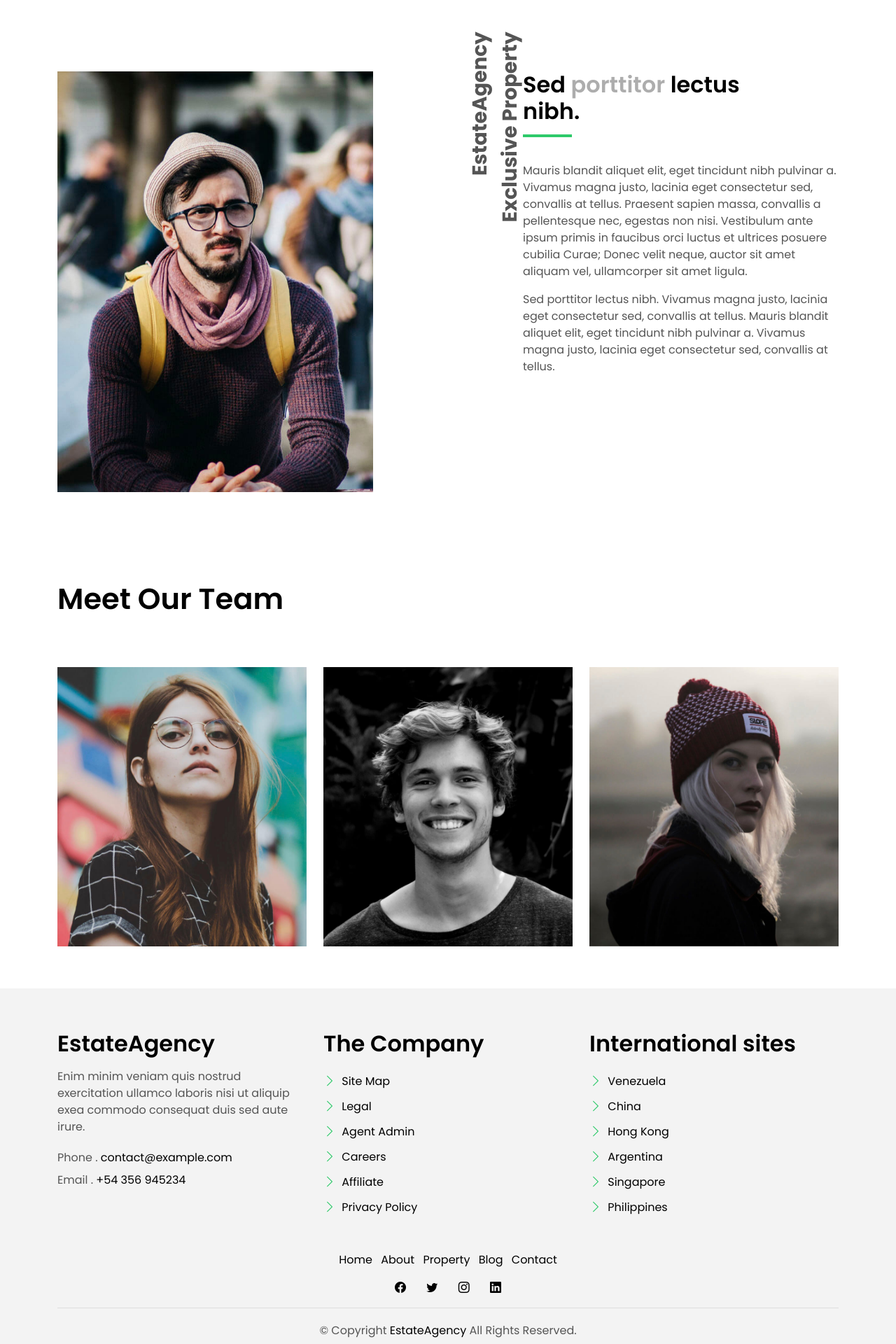
After one commit to aruneshkumar324/Estate-Agency, a Django app: page /about/ in a window 1280 px wide. The commit adds this page. Shown: the part 920-2840 px from the top of the page at 70% size. Run offline with Django 4.2, Linux system fonts and the light colour scheme; some libraries are stand-ins or nearby versions.

Commit message:
1.2 : added other pages ( about | contact )

```diff
--- a/pages/urls.py
+++ b/pages/urls.py
@@ -3,5 +3,7 @@ from . import views
 
 
 urlpatterns = [
-    path('', views.home, name='home')
+    path('', views.home, name='home'),
+    path('about/', views.about, name='about'),
+    path('contact/', views.contact, name='contact'),
 ]
--- a/pages/views.py
+++ b/pages/views.py
@@ -4,3 +4,11 @@ from django.shortcuts import render
 # Create your views here.
 def home(request):
     return render(request, 'pages/home.html')
+
+
+def about(request):
+    return render(request, 'pages/about.html')
+
+
+def contact(request):
+    return render(request, 'pages/contact.html')
--- a/templates/includes/navbar.html
+++ b/templates/includes/navbar.html
@@ -12,19 +12,31 @@
         <ul class="navbar-nav">
 
           <li class="nav-item">
-            <a class="nav-link active" href="index.html">Home</a>
+            <a
+                {% if '/' == request.path %}
+                    class="nav-link active"
+                {% else %}
+                class="nav-link"
+                {% endif %}
+            href="{% url 'home' %}">Home</a>
           </li>
 
           <li class="nav-item">
-            <a class="nav-link " href="about.html">About</a>
+            <a
+                {% if 'about' in request.path %}
+                    class="nav-link active"
+                {% else %}
+                    class="nav-link"
+                {% endif %}
+            href="{% url 'about' %}">About</a>
           </li>
 
           <li class="nav-item">
-            <a class="nav-link " href="property-grid.html">Property</a>
+            <a class="nav-link" href="property-grid.html">Property</a>
           </li>
 
           <li class="nav-item">
-            <a class="nav-link " href="blog-grid.html">Blog</a>
+            <a class="nav-link" href="blog-grid.html">Blog</a>
           </li>
 
           <li class="nav-item dropdown">
@@ -37,7 +49,13 @@
             </div>
           </li>
           <li class="nav-item">
-            <a class="nav-link " href="contact.html">Contact</a>
+            <a
+                {% if 'contact' in request.path %}
+                    class="nav-link active"
+                {% else %}
+                    class="nav-link"
+                {% endif %}
+            href="{% url 'contact' %}">Contact</a>
           </li>
         </ul>
       </div>
--- /dev/null
+++ b/templates/pages/about.html
@@ -0,0 +1,287 @@
+{% extends 'base.html' %}
+
+
+{% block content %}
+
+{% load static %}
+
+  <main id="main">
+
+    <!-- ======= Intro Single ======= -->
+    <section class="intro-single">
+      <div class="container">
+        <div class="row">
+          <div class="col-md-12 col-lg-8">
+            <div class="title-single-box">
+              <h1 class="title-single">We Do Great Design For Creative Folks</h1>
+            </div>
+          </div>
+          <div class="col-md-12 col-lg-4">
+            <nav aria-label="breadcrumb" class="breadcrumb-box d-flex justify-content-lg-end">
+              <ol class="breadcrumb">
+                <li class="breadcrumb-item">
+                  <a href="{% url 'home' %}">Home</a>
+                </li>
+                <li class="breadcrumb-item active" aria-current="page">
+                  About
+                </li>
+              </ol>
+            </nav>
+          </div>
+        </div>
+      </div>
+    </section><!-- End Intro Single-->
+
+    <!-- ======= About Section ======= -->
+    <section class="section-about">
+      <div class="container">
+        <div class="row">
+          <div class="col-sm-12 position-relative">
+            <div class="about-img-box">
+              <img src="{% static 'assets/img/slide-about-1.jpg' %}" alt="" class="img-fluid">
+            </div>
+            <div class="sinse-box">
+              <h3 class="sinse-title">EstateAgency
+                <span></span>
+                <br> Sinse 2017
+              </h3>
+              <p>Art & Creative</p>
+            </div>
+          </div>
+          <div class="col-md-12 section-t8 position-relative">
+            <div class="row">
+              <div class="col-md-6 col-lg-5">
+                <img src="{% static 'assets/img/about-2.jpg' %}" alt="" class="img-fluid">
+              </div>
+              <div class="col-lg-2  d-none d-lg-block position-relative">
+                <div class="title-vertical d-flex justify-content-start">
+                  <span>EstateAgency Exclusive Property</span>
+                </div>
+              </div>
+              <div class="col-md-6 col-lg-5 section-md-t3">
+                <div class="title-box-d">
+                  <h3 class="title-d">Sed
+                    <span class="color-d">porttitor</span> lectus
+                    <br> nibh.
+                  </h3>
+                </div>
+                <p class="color-text-a">
+                  Mauris blandit aliquet elit, eget tincidunt nibh pulvinar a. Vivamus magna justo, lacinia eget
+                  consectetur sed, convallis
+                  at tellus. Praesent sapien massa, convallis a pellentesque nec, egestas non nisi. Vestibulum
+                  ante ipsum primis in faucibus orci luctus et ultrices posuere cubilia Curae; Donec velit
+                  neque, auctor sit amet aliquam vel, ullamcorper sit amet ligula.
+                </p>
+                <p class="color-text-a">
+                  Sed porttitor lectus nibh. Vivamus magna justo, lacinia eget consectetur sed, convallis at tellus.
+                  Mauris blandit aliquet
+                  elit, eget tincidunt nibh pulvinar a. Vivamus magna justo, lacinia eget consectetur sed,
+                  convallis at tellus.
+                </p>
+              </div>
+            </div>
+          </div>
+        </div>
+      </div>
+    </section>
+
+    <!-- =======Team Section ======= -->
+    <section class="section-agents section-t8">
+      <div class="container">
+        <div class="row">
+          <div class="col-md-12">
+            <div class="title-wrap d-flex justify-content-between">
+              <div class="title-box">
+                <h2 class="title-a">Meet Our Team</h2>
+              </div>
+            </div>
+          </div>
+        </div>
+        <div class="row">
+          <div class="col-md-4">
+            <div class="card-box-d">
+              <div class="card-img-d">
+                <img src="assets/img/agent-7.jpg" alt="" class="img-d img-fluid">
+              </div>
+              <div class="card-overlay card-overlay-hover">
+                <div class="card-header-d">
+                  <div class="card-title-d align-self-center">
+                    <h3 class="title-d">
+                      <a href="agent-single.html" class="link-two">Margaret Sotillo
+                        <br> Escala</a>
+                    </h3>
+                  </div>
+                </div>
+                <div class="card-body-d">
+                  <p class="content-d color-text-a">
+                    Sed porttitor lectus nibh, Cras ultricies ligula sed magna dictum porta two.
+                  </p>
+                  <div class="info-agents color-a">
+                    <p>
+                      <strong>Phone: </strong> +54 356 945234
+                    </p>
+                    <p>
+                      <strong>Email: </strong> agents@example.com
+                    </p>
+                  </div>
+                </div>
+                <div class="card-footer-d">
+                  <div class="socials-footer d-flex justify-content-center">
+                    <ul class="list-inline">
+                      <li class="list-inline-item">
+                        <a href="#" class="link-one">
+                          <i class="bi bi-facebook" aria-hidden="true"></i>
+                        </a>
+                      </li>
+                      <li class="list-inline-item">
+                        <a href="#" class="link-one">
+                          <i class="bi bi-twitter" aria-hidden="true"></i>
+                        </a>
+                      </li>
+                      <li class="list-inline-item">
+                        <a href="#" class="link-one">
+                          <i class="bi bi-instagram" aria-hidden="true"></i>
+                        </a>
+                      </li>
+                      <li class="list-inline-item">
+                        <a href="#" class="link-one">
+                          <i class="bi bi-linkedin" aria-hidden="true"></i>
+                        </a>
+                      </li>
+                    </ul>
+                  </div>
+                </div>
+              </div>
+            </div>
+          </div>
+          <div class="col-md-4">
+            <div class="card-box-d">
+              <div class="card-img-d">
+                <img src="assets/img/agent-6.jpg" alt="" class="img-d img-fluid">
+              </div>
+              <div class="card-overlay card-overlay-hover">
+                <div class="card-header-d">
+                  <div class="card-title-d align-self-center">
+                    <h3 class="title-d">
+                      <a href="agent-single.html" class="link-two">Stiven Spilver
+                        <br> Darw</a>
+                    </h3>
+                  </div>
+                </div>
+                <div class="card-body-d">
+                  <p class="content-d color-text-a">
+                    Sed porttitor lectus nibh, Cras ultricies ligula sed magna dictum porta two.
+                  </p>
+                  <div class="info-agents color-a">
+                    <p>
+                      <strong>Phone: </strong> +54 356 945234
+                    </p>
+                    <p>
+                      <strong>Email: </strong> agents@example.com
+                    </p>
+                  </div>
+                </div>
+                <div class="card-footer-d">
+                  <div class="socials-footer d-flex justify-content-center">
+                    <ul class="list-inline">
+                      <li class="list-inline-item">
+                        <a href="#" class="link-one">
+                          <i class="bi bi-facebook" aria-hidden="true"></i>
+                        </a>
+                      </li>
+                      <li class="list-inline-item">
+                        <a href="#" class="link-one">
+                          <i class="bi bi-twitter" aria-hidden="true"></i>
+                        </a>
+                      </li>
+                      <li class="list-inline-item">
+                        <a href="#" class="link-one">
+                          <i class="bi bi-instagram" aria-hidden="true"></i>
+                        </a>
+                      </li>
+                      <li class="list-inline-item">
+                        <a href="#" class="link-one">
+                          <i class="bi bi-linkedin" aria-hidden="true"></i>
+                        </a>
+                      </li>
+                      <li class="list-inline-item">
+                        <a href="#" class="link-one">
+                          <i class="bi bi-dribbble" aria-hidden="true"></i>
+                        </a>
+                      </li>
+                    </ul>
+                  </div>
+                </div>
+              </div>
+            </div>
+          </div>
+          <div class="col-md-4">
+            <div class="card-box-d">
+              <div class="card-img-d">
+                <img src="assets/img/agent-5.jpg" alt="" class="img-d img-fluid">
+              </div>
+              <div class="card-overlay card-overlay-hover">
+                <div class="card-header-d">
+                  <div class="card-title-d align-self-center">
+                    <h3 class="title-d">
+                      <a href="agent-single.html" class="link-two">Emma Toledo
+                        <br> Cascada</a>
+                    </h3>
+                  </div>
+                </div>
+                <div class="card-body-d">
+                  <p class="content-d color-text-a">
+                    Sed porttitor lectus nibh, Cras ultricies ligula sed magna dictum porta two.
+                  </p>
+                  <div class="info-agents color-a">
+                    <p>
+                      <strong>Phone: </strong> +54 356 945234
+                    </p>
+                    <p>
+                      <strong>Email: </strong> agents@example.com
+                    </p>
+                  </div>
+                </div>
+                <div class="card-footer-d">
+                  <div class="socials-footer d-flex justify-content-center">
+                    <ul class="list-inline">
+                      <li class="list-inline-item">
+                        <a href="#" class="link-one">
+                          <i class="bi bi-facebook" aria-hidden="true"></i>
+                        </a>
+                      </li>
+                      <li class="list-inline-item">
+                        <a href="#" class="link-one">
+                          <i class="bi bi-twitter" aria-hidden="true"></i>
+                        </a>
+                      </li>
+                      <li class="list-inline-item">
+                        <a href="#" class="link-one">
+                          <i class="bi bi-instagram" aria-hidden="true"></i>
+                        </a>
+                      </li>
+                      <li class="list-inline-item">
+                        <a href="#" class="link-one">
+                          <i class="bi bi-linkedin" aria-hidden="true"></i>
+                        </a>
+                      </li>
+                      <li class="list-inline-item">
+                        <a href="#" class="link-one">
+                          <i class="bi bi-dribbble" aria-hidden="true"></i>
+                        </a>
+                      </li>
+                    </ul>
+                  </div>
+                </div>
+              </div>
+            </div>
+          </div>
+        </div>
+      </div>
+    </section><!-- End About Section-->
+
+  </main><!-- End #main -->
+
+
+
+{% endblock %}
```
Also changed, not shown: templates/pages/contact.html (added, +170 -0 lines).
